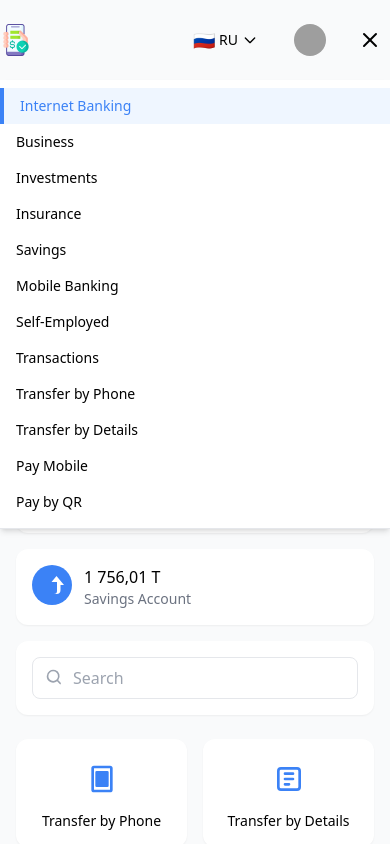
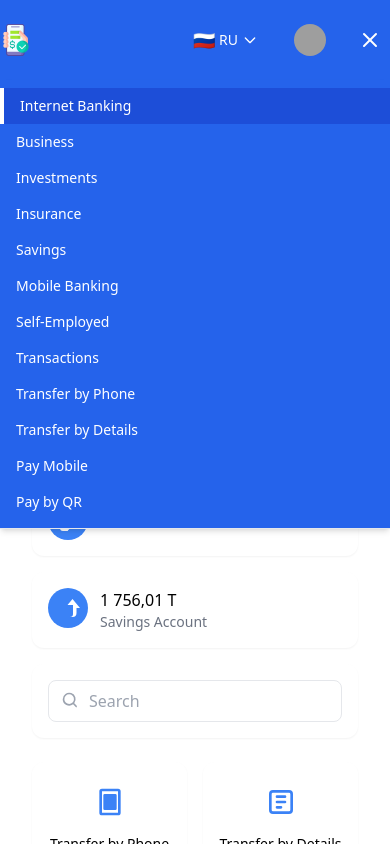
Before and after one commit to Loamanroy/Birlik, a React (Vite) app: page /bank in a window 390 px wide. Both pictures are taken after a click on the button 370 px from the left and 40 px from the top of the page. Shown: the top 844 px of the page. Built offline with nearby package versions, Linux system fonts and the light colour scheme; grey boxes are pictures that could not be loaded.

Commit message:
Обновлен дизайн банковского модуля с синим заголовком и белым фоном
Co-Authored-By: Arp Stonee <arpstone1@outlook.com>

```diff
--- a/src/components/layout/BankLayout.tsx
+++ b/src/components/layout/BankLayout.tsx
@@ -4,9 +4,9 @@ import Footer from "@/components/layout/main/Footer.tsx";
 
 const BankLayout = () => {
     return (
-        <div className="min-h-screen bg-gray-50 flex flex-col">
+        <div className="min-h-screen bg-white flex flex-col">
             <BankHeader/>
-            <main className="flex-grow max-w-7xl mx-auto w-full">
+            <main className="flex-grow max-w-7xl mx-auto w-full px-4 py-6">
                 <Outlet/>
             </main>
             <Footer />
--- a/src/components/layout/bank/BankHeader.tsx
+++ b/src/components/layout/bank/BankHeader.tsx
@@ -38,7 +38,7 @@ const BankHeader = () => {
   };
 
   return (
-      <header className="relative flex items-center justify-between  py-4 border-b shadow-sm lg:px-8 max-w-7xl mx-auto w-full">
+      <header className="relative flex items-center justify-between py-4 bg-blue-600 text-white shadow-md lg:px-8 max-w-7xl mx-auto w-full">
         <div className="flex items-center">
           <Link to="/bank" className="mr-8">
             <img
@@ -53,7 +53,7 @@ const BankHeader = () => {
                   <li key={item.path}>
                     <Link
                         to={item.path}
-                        className={`text-sm font-medium ${isActive(item.path) ? 'border-b-2 border-blue-500' : 'hover:text-blue-500'}`}
+                        className={`text-sm font-medium text-white ${isActive(item.path) ? 'border-b-2 border-white' : 'hover:text-gray-200'}`}
                     >
                       {item.label}
                     </Link>
@@ -64,33 +64,33 @@ const BankHeader = () => {
         </div>
         <div className="flex items-center space-x-4">
           <LanguageSwitcher />
-          <button className="p-2 rounded-full hover:bg-gray-100">
+          <button className="p-2 rounded-full hover:bg-blue-700">
             <Link to="/profile" className="">
               <img
                   src="https://i.pravatar.cc/150?img=3"
-                  className="h-8  rounded-full"
+                  className="h-8 rounded-full"
                   alt="avatar"
               />
             </Link>
           </button>
           <button
-              className="md:hidden p-2 rounded-full hover:bg-gray-100"
+              className="md:hidden p-2 rounded-full hover:bg-blue-700"
               onClick={toggleMobileMenu}
           >
-            {mobileMenuOpen ? <X size={24} /> : <Menu size={24} />}
+            {mobileMenuOpen ? <X size={24} className="text-white" /> : <Menu size={24} className="text-white" />}
           </button>
         </div>
 
         {/* Mobile Menu */}
         {mobileMenuOpen && (
-            <div className="md:hidden absolute top-full left-0 right-0 bg-white z-50 border-b shadow-md">
+            <div className="md:hidden absolute top-full left-0 right-0 bg-blue-600 z-50 border-b shadow-md">
               <nav className="py-2">
                 <ul className="flex flex-col">
                   {menuItems.map((item) => (
                       <li key={item.path}>
                         <Link
                             to={item.path}
-                            className={`block px-4 py-2 text-sm font-medium ${isActive(item.path) ? 'bg-blue-50 text-blue-500 border-l-4 border-blue-500' : 'hover:bg-gray-50'}`}
+                            className={`block px-4 py-2 text-sm font-medium text-white ${isActive(item.path) ? 'bg-blue-700 border-l-4 border-white' : 'hover:bg-blue-700'}`}
                             onClick={() => setMobileMenuOpen(false)}
                         >
                           {item.label}
--- a/src/pages/InternetBankPage.tsx
+++ b/src/pages/InternetBankPage.tsx
@@ -112,10 +112,10 @@ function InternetBankPage() {
     ];
 
     return (
-        <main className="bg-gray-50 min-h-screen pb-8">
+        <main className="bg-white min-h-screen pb-8">
             <div className="container mx-auto px-4 pt-6">
                 <div className="mb-6">
-                    <h1 className="text-2xl font-bold">{t('bank.title')}</h1>
+                    <h1 className="text-2xl font-bold text-blue-600">{t('bank.title')}</h1>
                 </div>
 
                 <div className="grid grid-cols-1 md:grid-cols-2 gap-4 mb-6">
```
